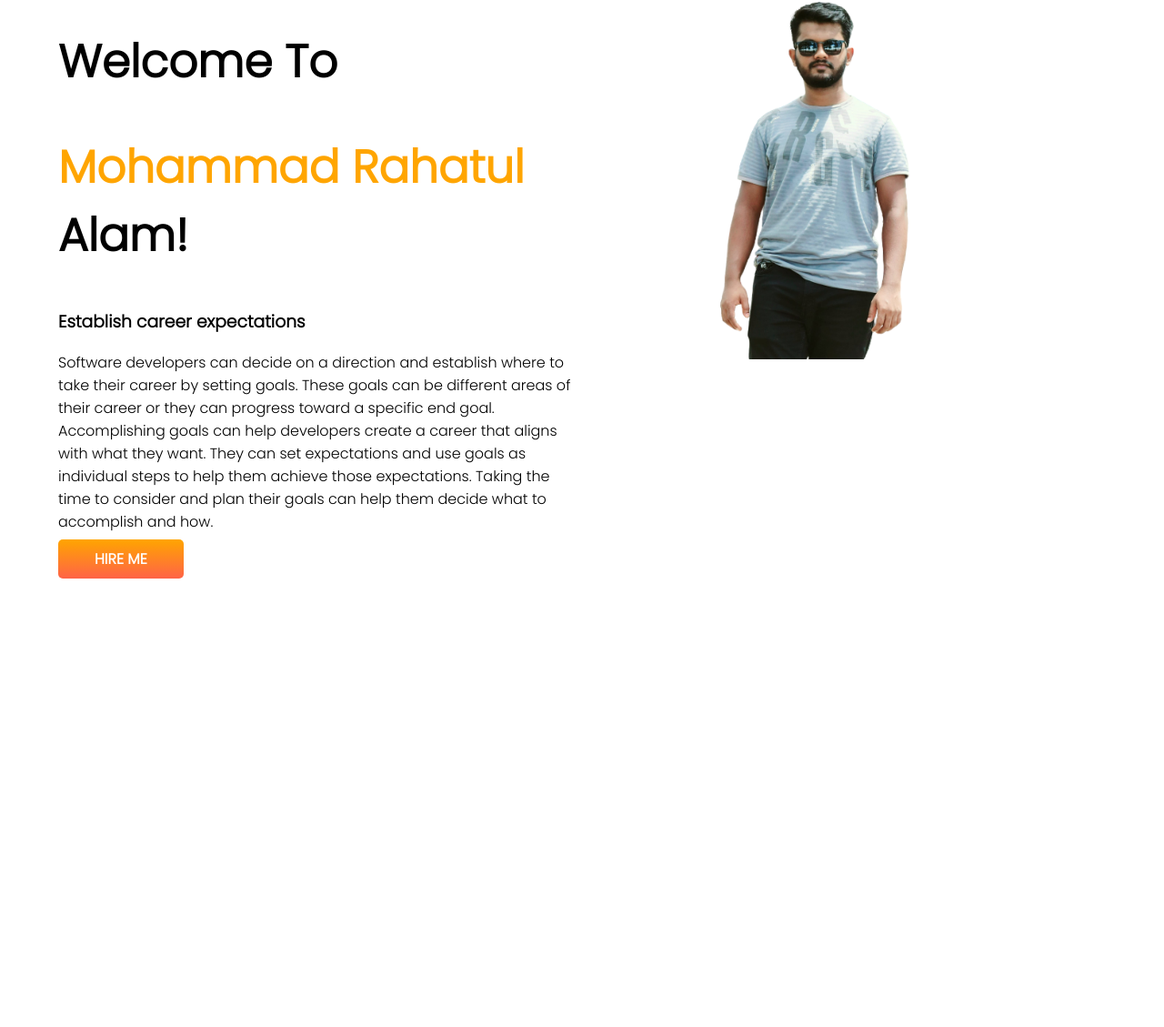
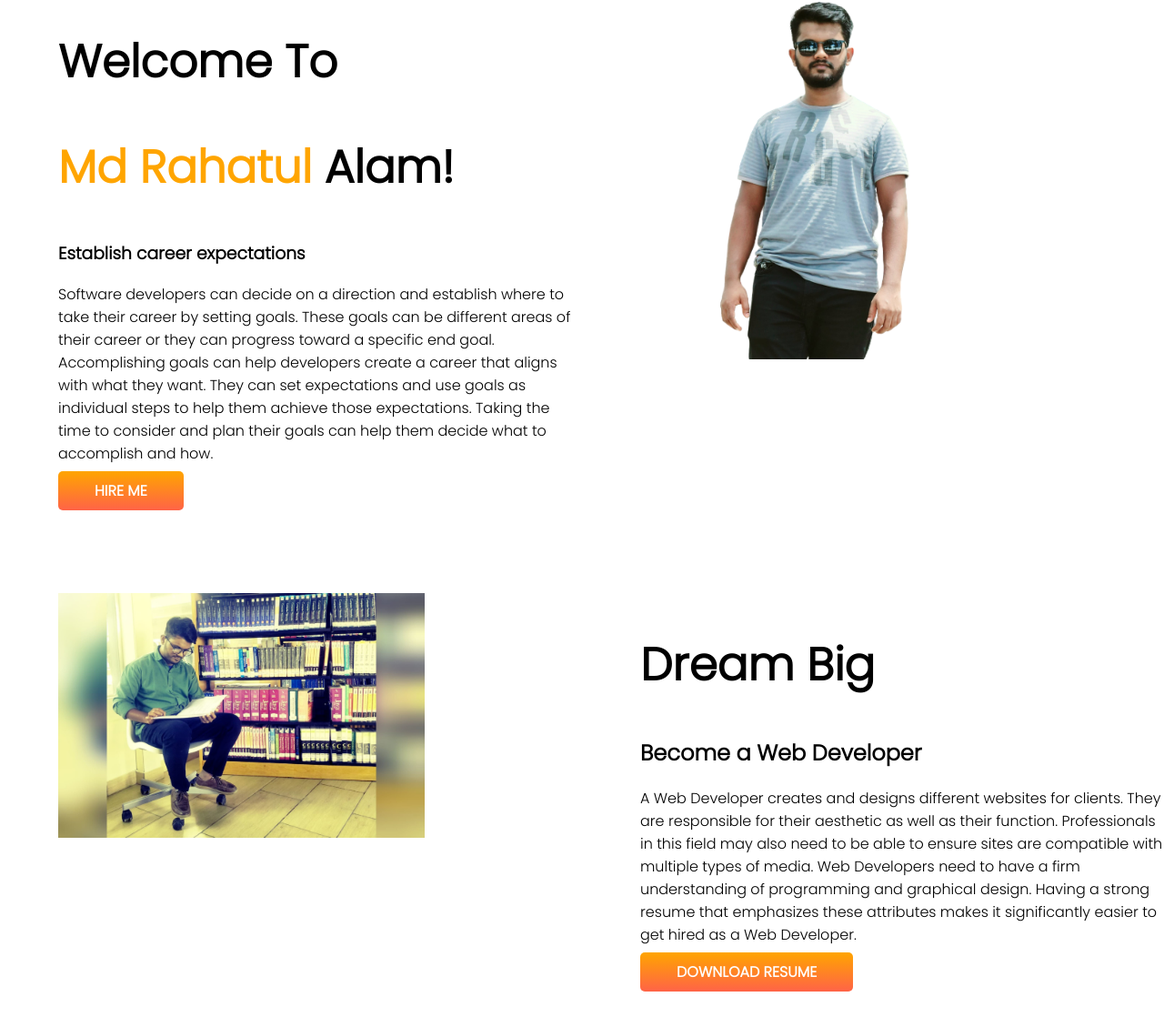
Before and after one commit to mrrahat2/developer-portfolio, a plain HTML site: page index.html in a window 1280 px wide. Shown: the part 11-1140 px from the top of the page at 91% size. Before the commit the page ends 800 px from the top, so only its background shows below. Drawn offline with Linux system fonts and the light colour scheme.

Commit message:
change name

```diff
--- a/index.html
+++ b/index.html
@@ -14,7 +14,7 @@
        <section>
         <div class="half-width">
                 <h1>Welcome To</h1>
-                <h1><span class="orange-color">Mohammad Rahatul</span> Alam!</h1>
+                <h1><span class="orange-color">Md Rahatul</span> Alam!</h1>
                 <h3>Establish career expectations</h3>
                 <p>Software developers can decide on a direction and establish where to take their career by setting goals. These goals can be different areas of their career or they can progress toward a specific end goal. Accomplishing goals can help developers create a career that aligns with what they want. They can set expectations and use goals as individual steps to help them achieve those expectations. Taking the time to consider and plan their goals can help them decide what to accomplish and how.</p>
                 <a class="link-button" target="_blank" href="https://www.linkedin.com/company/programminghero">HIRE ME</a>
@@ -25,5 +25,18 @@
         </div>
        </section>
 
+
+       <section>
+        <div class="half-width">
+                <img src="images/shuvo1.jgp.jpg" alt="">
+        </div>
+        <div class="half-width">
+                <h1>Dream Big</h1>
+                <h2>Become a Web Developer</h2>
+                <p>A Web Developer creates and designs different websites for clients. They are responsible for their aesthetic as well as their function. Professionals in this field may also need to be able to ensure sites are compatible with multiple types of media. Web Developers need to have a firm understanding of programming and graphical design. Having a strong resume that emphasizes these attributes makes it significantly easier to get hired as a Web Developer.</p>
+                <a class="link-button" target="_blank" href="">DOWNLOAD RESUME</a>
+        </div>
+       </section>
+
 </body>
 </html>
--- a/style.css
+++ b/style.css
@@ -10,6 +10,7 @@ h1{
 }
 section{
         display: flex;
+        margin-bottom: 100px;
 }
 .half-width{
         width: 50%;
```
